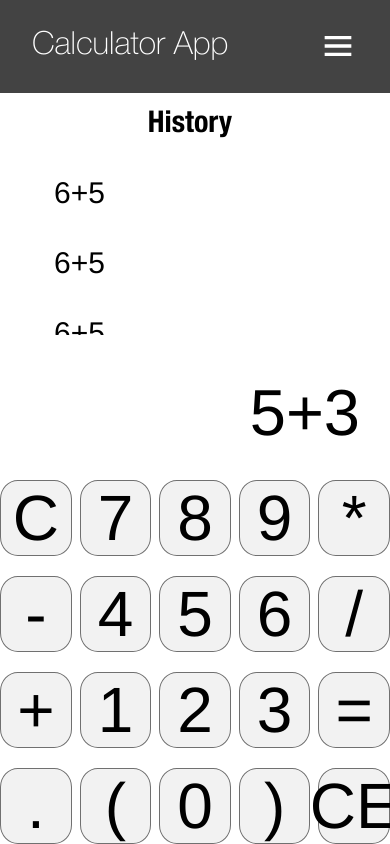
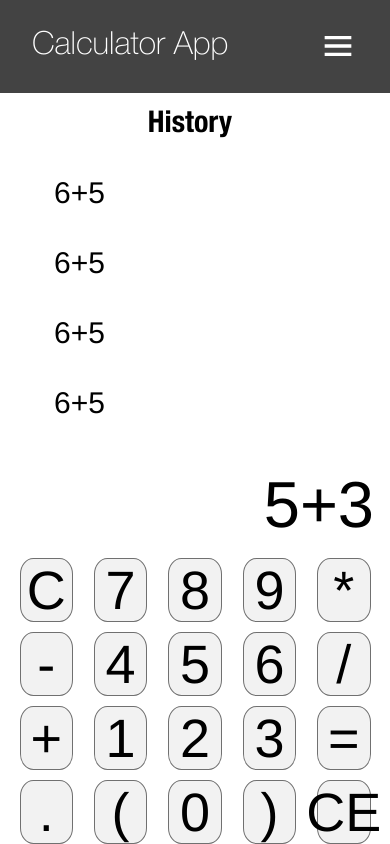
Before and after one commit to UladzislauPapliouka/calculator, a React (Create React App) app: page / in a window 390 px wide. Built offline with nearby package versions, Linux system fonts and the light colour scheme.

Commit message:
fix: change mobile breack-point from 768px to 1000px

```diff
--- a/src/Components/Display/styled.js
+++ b/src/Components/Display/styled.js
@@ -8,4 +8,7 @@ export const StyledDisplay = styled.span`
   width: 100%;
   padding: 30px;
   grid-area: disp;
+  @media screen and (max-width:1000px ){
+    padding: 16px;
+  }
 `
--- a/src/Components/Keypad/styled.js
+++ b/src/Components/Keypad/styled.js
@@ -1,16 +1,23 @@
 import styled from "styled-components";
 
 export const KeypadWrapper = styled.div`
-  margin: auto;
+  width: 90%;
+  margin:auto;
   display: grid;
   grid-template-columns: repeat(5,minmax(100px, 150px));
   column-gap: 128px;
   row-gap: 20px;
   grid-area: keyp;
-  @media screen and (max-width:768px ){
-    grid-template-columns: repeat(5,minmax(2em, 150px));
-    column-gap: 2% ;
-    row-gap: 20px;
+  align-content: center;
+  justify-content: center;
+  @media screen and (max-width:1400px ){
+    grid-template-columns: repeat(5,minmax(2em, 120px));
+    row-gap: 10px;
+    column-gap: 6% ;
+  }
+  @media screen and (max-width:1000px ){
+    grid-template-columns: repeat(5,minmax(2em, 80px));
+    row-gap: 10px;
   }
 `
 export const Key = styled.div`
@@ -24,7 +31,9 @@ export const Key = styled.div`
   vertical-align: center;
   font-size: 6.4em;
   cursor: pointer;
-
+  @media screen and (max-width:1000px ){
+    font-size: 5.4em;
+  }
   &:hover {
     background: #d5d5d5;
   }
--- a/src/Pages/Calculator/styled.js
+++ b/src/Pages/Calculator/styled.js
@@ -10,7 +10,7 @@ export const StyleCalculator =styled.div`
     height: 89vh;
     overflow: hidden;
     position: relative;
-  @media screen and (max-width:768px ){
+  @media screen and (max-width:1000px ){
     grid-template-rows: auto;
     grid-template-columns:100%;
     grid-template-areas: "his"
```
